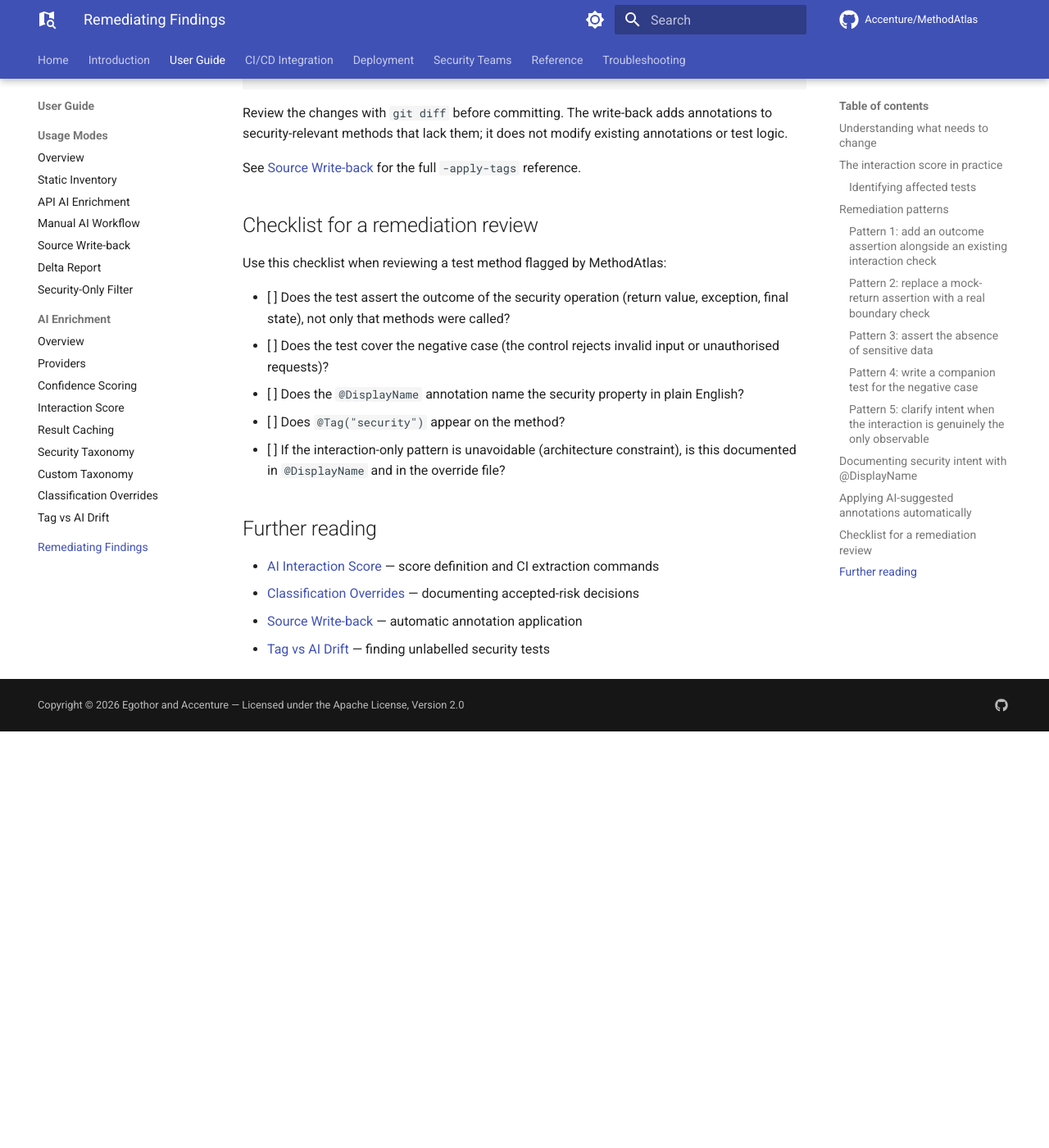
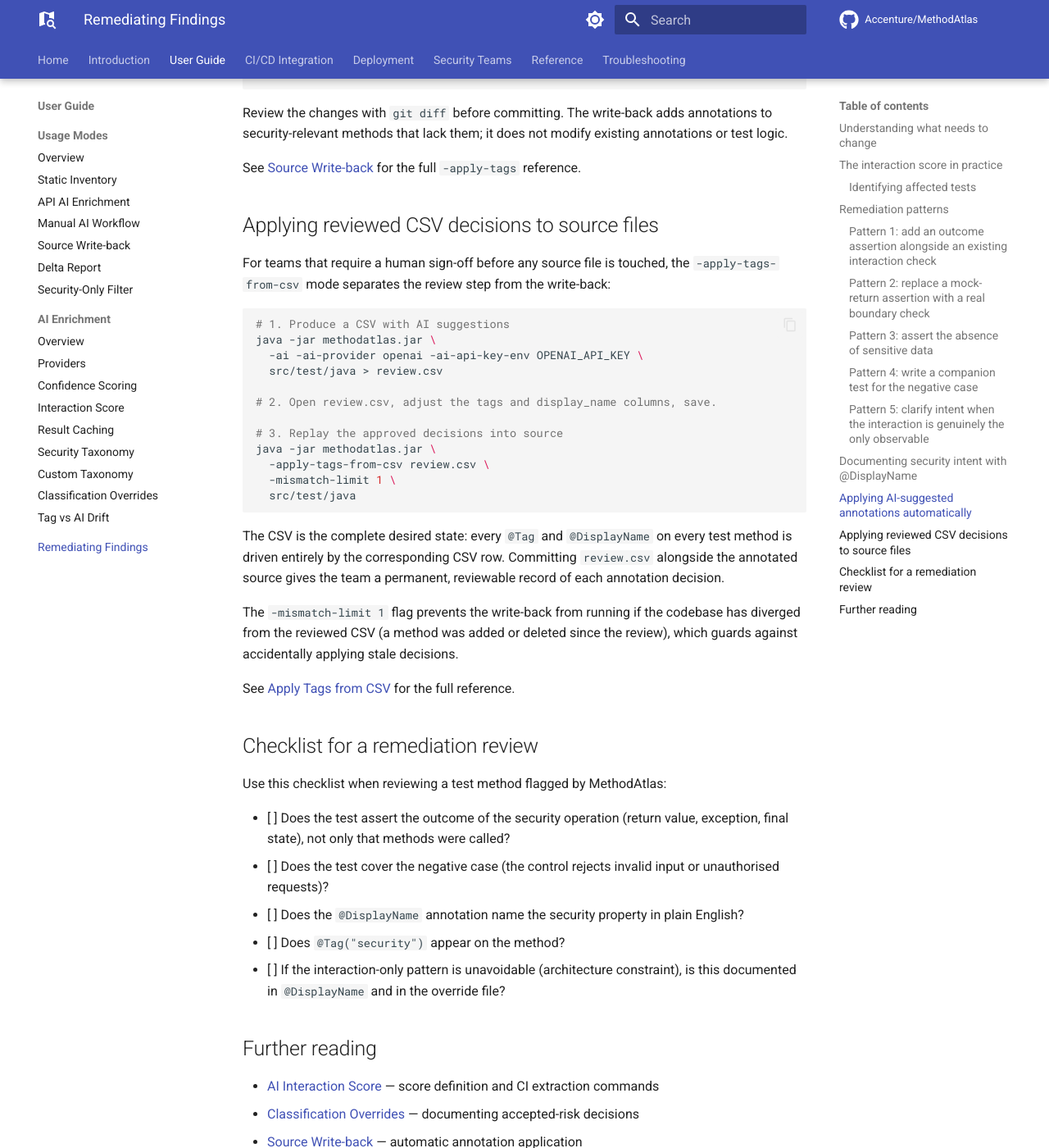
Before and after one commit to Accenture/MethodAtlas, an MkDocs documentation site: the page built from docs/concepts/remediation.md, in a window 1280 px wide and 1400 px high, scrolled down 5930 px. Shown: the whole window at 82% size. Built offline with MkDocs 1.6.1 and Material for MkDocs 9.7.7, drawn with Linux system fonts in a browser that asks for light colours; comment, search, counter and statistics services are not loaded; before the commit the page ends 6822 px from its top, so only the background shows below that; some of the changed text lies outside the part shown.

Commit message:
docs: add apply-tags-from-csv to SDLC integration table and remediation guide

````diff
--- a/docs/concepts/remediation.md
+++ b/docs/concepts/remediation.md
@@ -294,6 +294,38 @@
 See [Source Write-back](../usage-modes/apply-tags.md) for the full
 `-apply-tags` reference.
 
+## Applying reviewed CSV decisions to source files
+
+For teams that require a human sign-off before any source file is touched,
+the `-apply-tags-from-csv` mode separates the review step from the write-back:
+
+```bash
+# 1. Produce a CSV with AI suggestions
+java -jar methodatlas.jar \
+  -ai -ai-provider openai -ai-api-key-env OPENAI_API_KEY \
+  src/test/java > review.csv
+
+# 2. Open review.csv, adjust the tags and display_name columns, save.
+
+# 3. Replay the approved decisions into source
+java -jar methodatlas.jar \
+  -apply-tags-from-csv review.csv \
+  -mismatch-limit 1 \
+  src/test/java
+```
+
+The CSV is the complete desired state: every `@Tag` and `@DisplayName` on
+every test method is driven entirely by the corresponding CSV row. Committing
+`review.csv` alongside the annotated source gives the team a permanent,
+reviewable record of each annotation decision.
+
+The `-mismatch-limit 1` flag prevents the write-back from running if the
+codebase has diverged from the reviewed CSV (a method was added or deleted
+since the review), which guards against accidentally applying stale decisions.
+
+See [Apply Tags from CSV](../usage-modes/apply-tags-from-csv.md) for the
+full reference.
+
 ## Checklist for a remediation review
 
 Use this checklist when reviewing a test method flagged by MethodAtlas:
@@ -313,4 +345,5 @@
 - [AI Interaction Score](../ai/interaction-score.md) — score definition and CI extraction commands
 - [Classification Overrides](../ai/overrides.md) — documenting accepted-risk decisions
 - [Source Write-back](../usage-modes/apply-tags.md) — automatic annotation application
+- [Apply Tags from CSV](../usage-modes/apply-tags-from-csv.md) — human-reviewed annotation write-back
 - [Tag vs AI Drift](../ai/drift-detection.md) — finding unlabelled security tests
````
Also changed, not shown: docs/why-methodatlas.md (+2 -1 lines).
